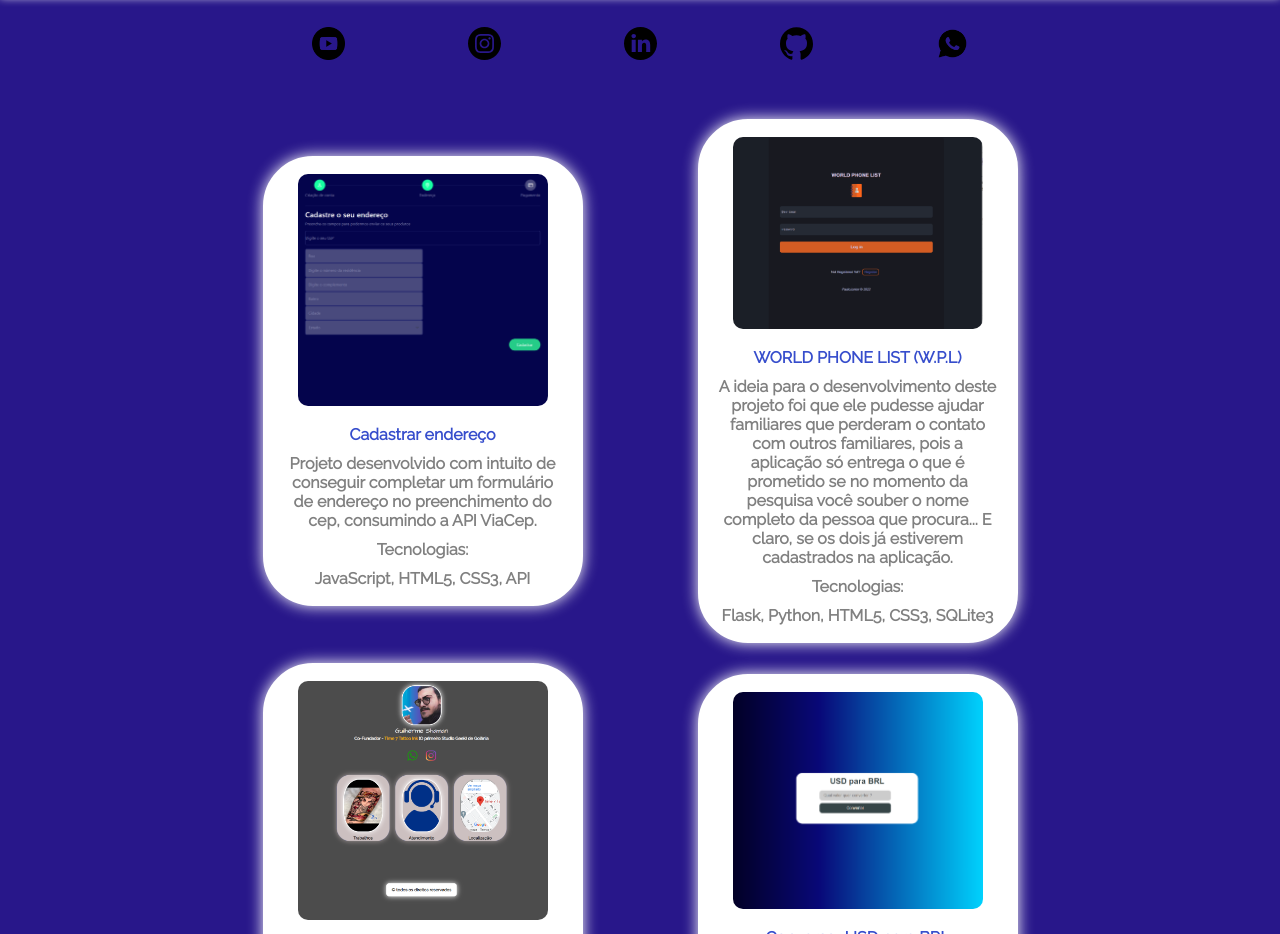
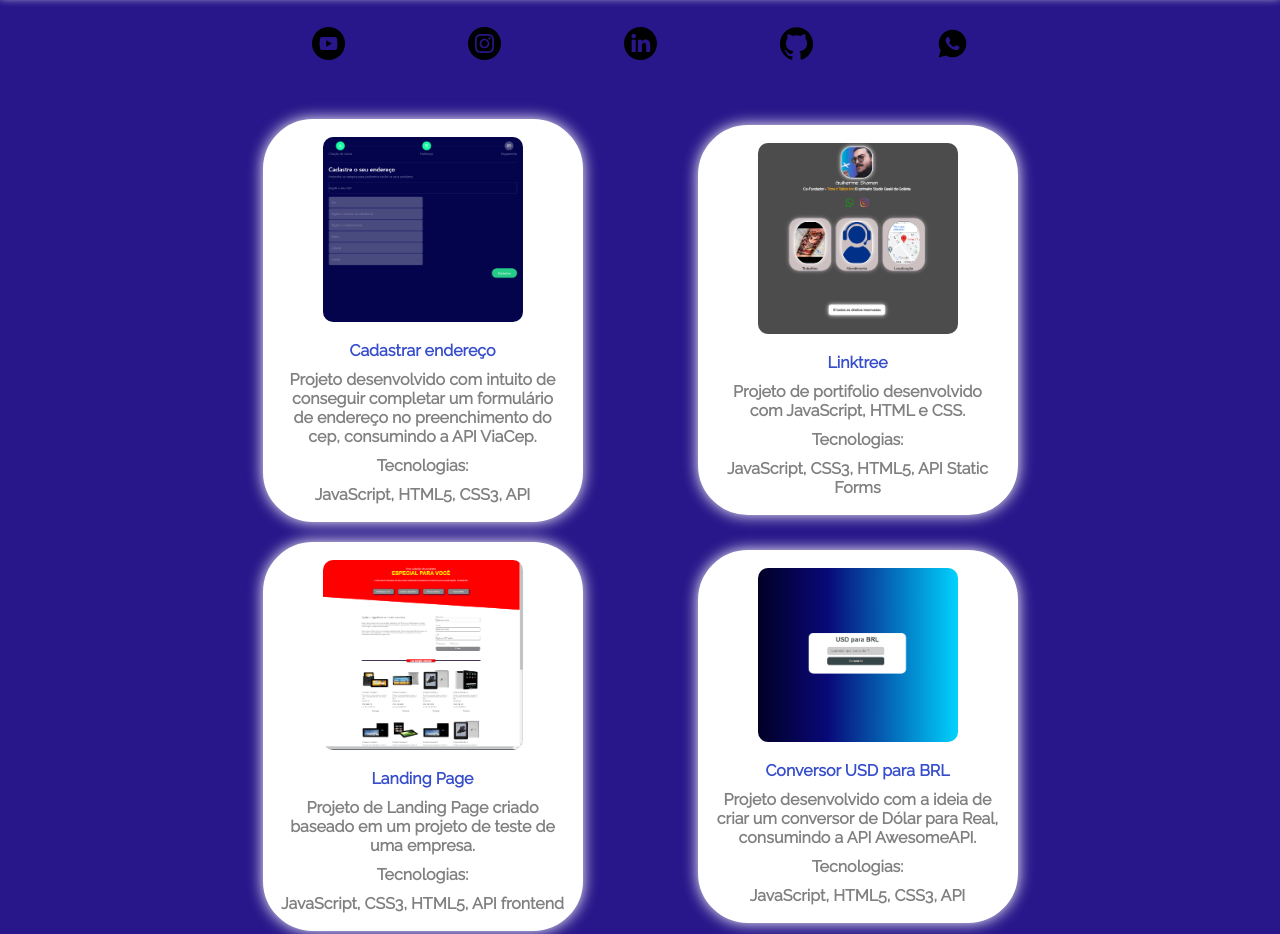
Before and after one commit to paulojrc52/paulojrc52.github.io, a plain HTML site: page index.html in a window 1280 px wide. Shown: the part 258-1192 px from the top of the page. Drawn offline with Linux system fonts and the light colour scheme.

Commit message:
adicionando projeto landing page

```diff
--- a/css/style.css
+++ b/css/style.css
@@ -155,6 +155,6 @@ h2 {
 }
 
 .links-list img {
-  width: 250px;
+  width: 200px;
   border-radius: 10px;
 }
--- a/js/main.js
+++ b/js/main.js
@@ -2,14 +2,15 @@ const links = document.querySelector('#links')
 
 const projects = [
   {name: 'Cadastrar endereço', img: './img/viacep.PNG', tec: ['JavaScript', 'HTML5', 'CSS3', 'API'], text: 'Projeto desenvolvido com intuito de conseguir completar um formulário de endereço no preenchimento do cep, consumindo a API ViaCep.', link: 'https://paulojrc52.github.io/cep_autocomplet/'},
-  {name: 'WORLD PHONE LIST (W.P.L)', img: './img/WPL.png', tec: ['Flask', 'Python', 'HTML5', 'CSS3', 'SQLite3'], text: 'A ideia para o desenvolvimento deste projeto foi que ele pudesse ajudar familiares que perderam o contato com outros familiares, pois a aplicação só entrega o que é prometido se no momento da pesquisa você souber o nome completo da pessoa que procura... E claro, se os dois já estiverem cadastrados na aplicação.', link: 'https://github.com/paulojrc52/World-Phone-List/'},
   {name: 'Linktree', img: './img/linktree.PNG', tec: ['JavaScript', 'CSS3', 'HTML5', 'API Static Forms'], text: 'Projeto de portifolio desenvolvido com JavaScript, HTML e CSS.', link: 'https://shamantattoo.netlify.app/'},
+  {name: 'Landing Page', img: './img/landing-page.PNG', tec: ['JavaScript', 'CSS3', 'HTML5', 'API frontend'], text: 'Projeto de Landing Page criado baseado em um projeto de teste de uma empresa.', link: 'https://paulojrc52.github.io/landing_page-teste/'},
   {name: 'Conversor USD para BRL', img: './img/conversor.PNG', tec: ['JavaScript', 'HTML5', 'CSS3', 'API'], text: 'Projeto desenvolvido com a ideia de criar um conversor de Dólar para Real, consumindo a API AwesomeAPI.', link: 'https://usd-brl.programmerbr.website/'},
   {name: 'Simulador de Juros Composto', img: './img/simulador.PNG', tec: ['JavaScript', 'HTML5', 'CSS3', 'API'], text: 'Projeto desenvolvido com a ideia de criar um simulador de juros consumindo a API mathjs.', link: 'https://github.com/paulojrc52/juros_compostos/'},
   {name: 'Tela de captura de E-mails', img: './img/tela-capturas.PNG', tec: ['CSS3', 'HTML'], text: 'Tela de captura de e-mails com integração em Mailchimp.', link: 'https://paulojrc52.github.io/tela-de-captura/"'},
   {name: 'Digital Tech', img: './img/digital-tech.PNG', tec: ['EJS', 'CSS3', 'Express.js'], text: 'Esse projeto foi desenvolvido seguindo a ideia de estudar sobre servidores e me aprofundar mais no backend usando o "express.js".', link: 'https://github.com/paulojrc52/pagina-digital-tech'},
   {name: 'Lista de Tarefas', img: './img/lista-tarefa.PNG', tec: ['JavaScript', 'HTML5', 'CSS3', 'Local Storage'], text: 'Projeto criado com JavaScript puro usando o armazenamento do local storage', link: 'https://paulojrc52.github.io/to_do_list/'},
   {name: 'Quiz interativo', img: './img/quiz.PNG', tec: ['JavaScript', 'Bootstrap'], text: 'Quiz interativo criado com JavaScript puro e bootstrap', link: 'https://quiz-portugues-portugal.netlify.app/'},
+  {name: 'WORLD PHONE LIST (W.P.L)', img: './img/WPL.png', tec: ['Flask', 'Python', 'HTML5', 'CSS3', 'SQLite3'], text: 'A ideia para o desenvolvimento deste projeto foi que ele pudesse ajudar familiares que perderam o contato com outros familiares, pois a aplicação só entrega o que é prometido se no momento da pesquisa você souber o nome completo da pessoa que procura... E claro, se os dois já estiverem cadastrados na aplicação.', link: 'https://github.com/paulojrc52/World-Phone-List/'},
 ]
 
 
```
